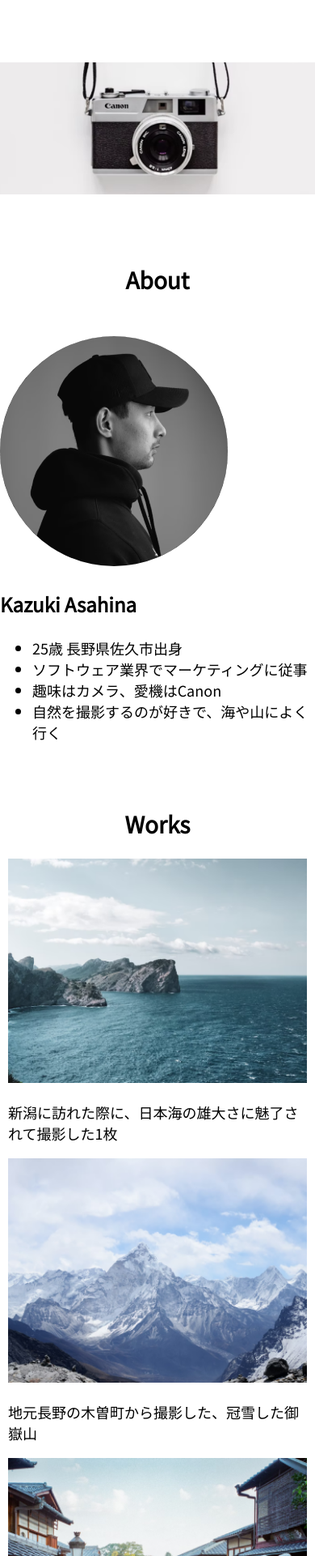
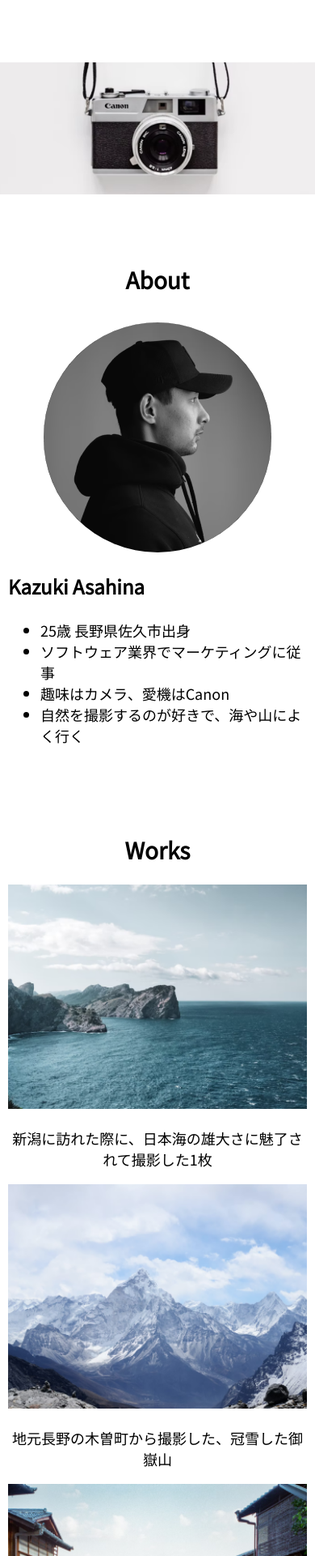
Before and after one commit to Te-ramin/html-css-practical, a plain HTML site: page kadai_001/index.html in a window 390 px wide. Shown: the part 79-2000 px from the top of the page at 81% size. Drawn offline with Linux system fonts and the light colour scheme.

Commit message:
kadai_001を再提出2回目

```diff
--- a/kadai_001/style.css
+++ b/kadai_001/style.css
@@ -62,13 +62,18 @@ header > a {
 }
 
 #profile {
+  padding: 10px;
   display: flex;
+  flex-wrap: wrap;
   justify-content: space-around;
+  margin: 20px auto;
 }
+
 
 #about-photo {
   border-radius: 160px;
 }
+
 
 #works-section {
   margin: 0 0 80px 0;
@@ -83,6 +88,7 @@ header > a {
 
 #left {
   width: 30%;
+
 }
 
 #left img {
@@ -92,7 +98,6 @@ header > a {
 
 #center {
   width: 30%;
-  margin-right: 10px;
 }
 
 #center img {
@@ -121,14 +126,6 @@ footer {
 }
 
 @media screen and (max-width: 767px) {
-
-  #profile {
-    display: block;
-  }
-
-  #works {
-    display: block;
-  }
 
   header {
     font-size: 23px;
@@ -160,11 +157,9 @@ footer {
     font-size: 28px;
   }
 
-  #profile {
-    display: block;
-    margin: 50px auto;
+  #about-photo {
+    margin: 0 auto;
   }
-
 
   #works-section {
     margin: 0 0 0 0;
@@ -187,4 +182,17 @@ footer {
   #right  {
     width: 100%;
   }
+
+  #left p {
+    text-align: center;
+  }
+
+  #center p {
+    text-align: center;
+  }
+
+  #right p {
+    text-align: center;
+  }
+
 }
```
